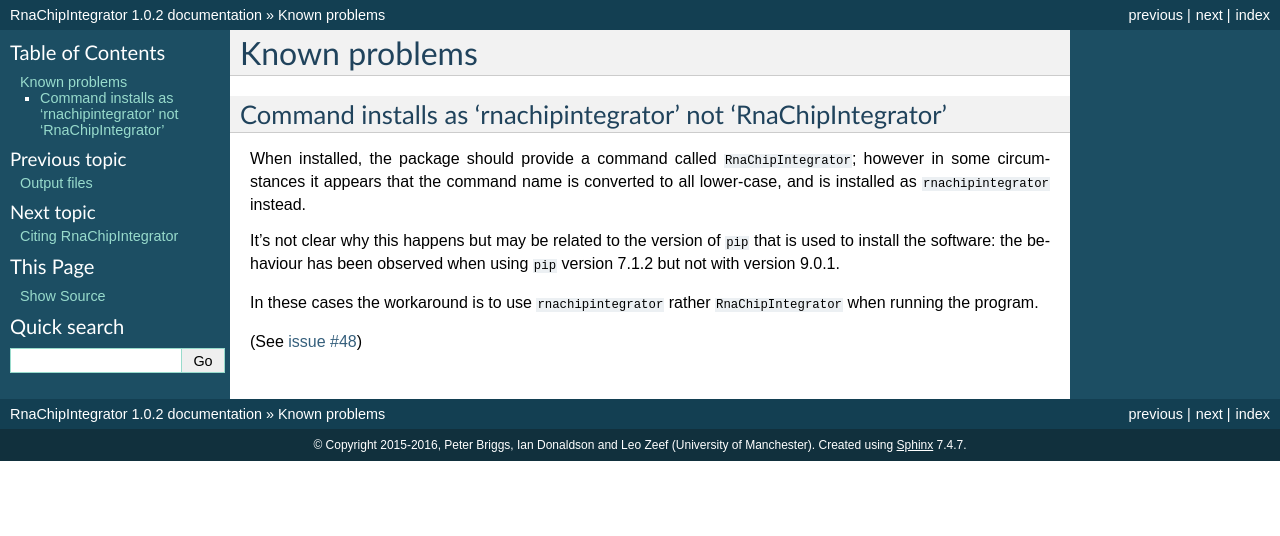
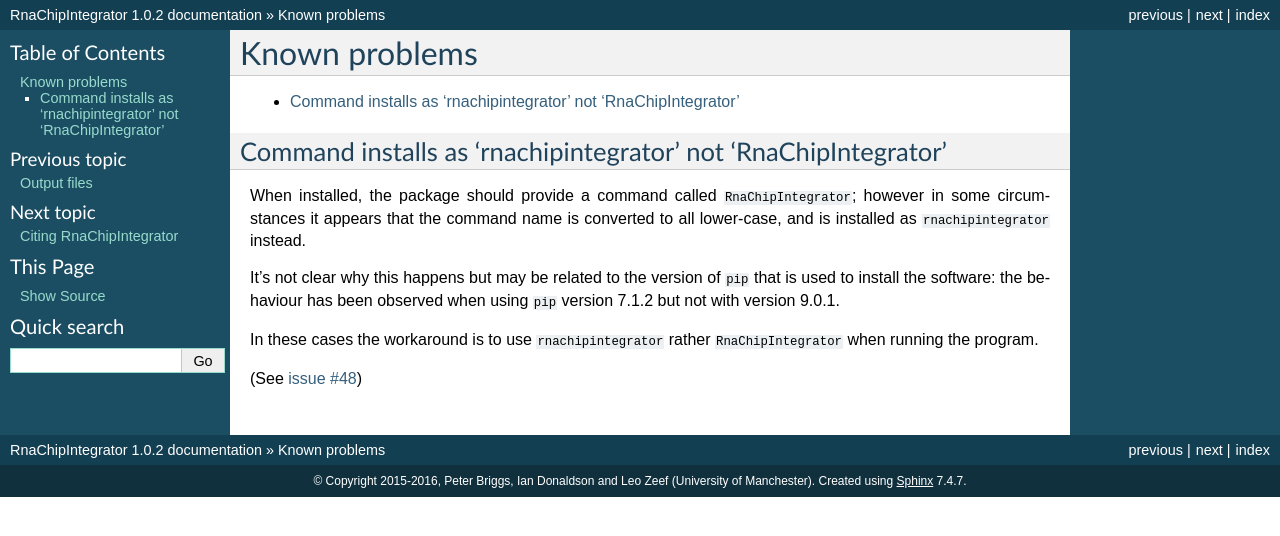
Before and after one commit to fls-bioinformatics-core/RnaChipIntegrator, a Sphinx documentation site: the page built from docs/known_problems.rst, in a window 1280 px wide. Shown: the top 536 px of the page. Built offline with Sphinx 7.4.7, drawn with Linux system fonts in a browser that asks for light colours.

Commit message:
Minor update to "known problems" page in documentation.

```diff
--- a/docs/known_problems.rst
+++ b/docs/known_problems.rst
@@ -2,6 +2,8 @@
 
 Known problems
 ==============
+
+* :ref:`command_installed_as_lower_case`
 
 .. _command_installed_as_lower_case:
 
```
